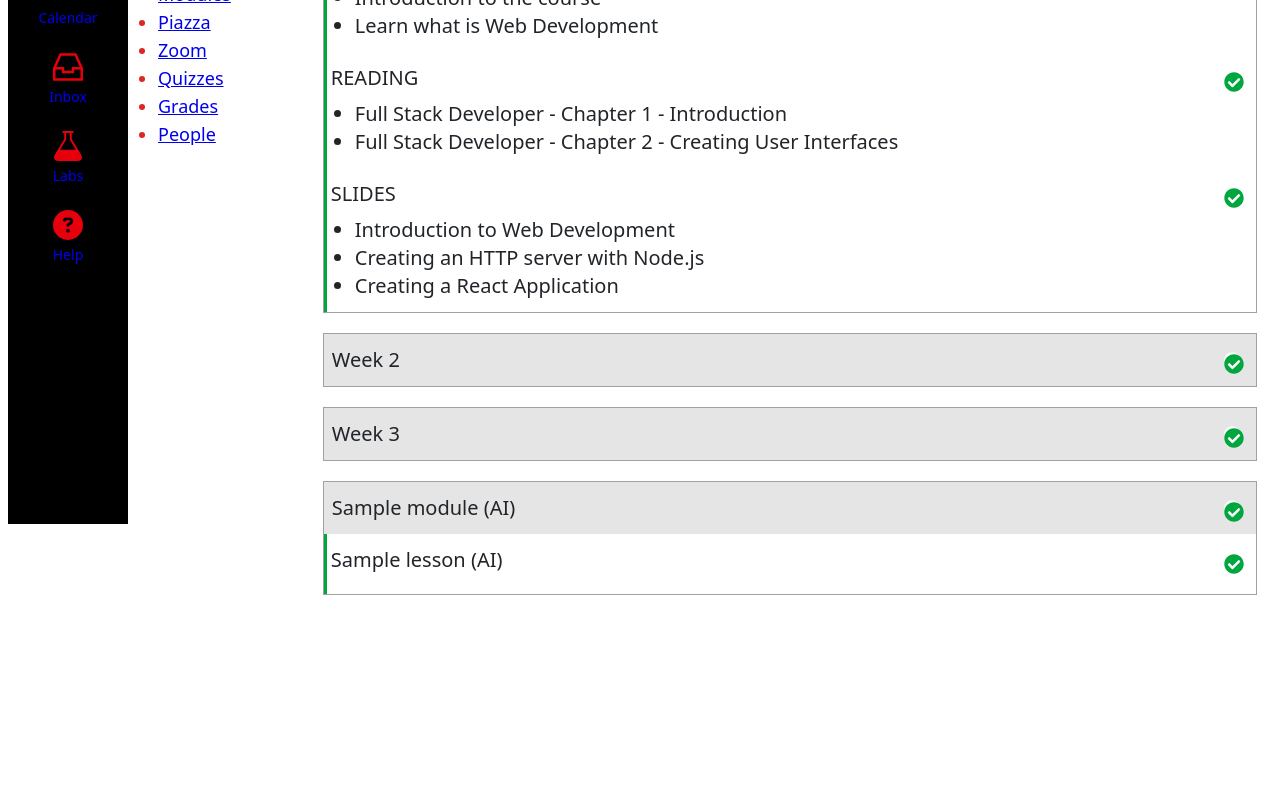
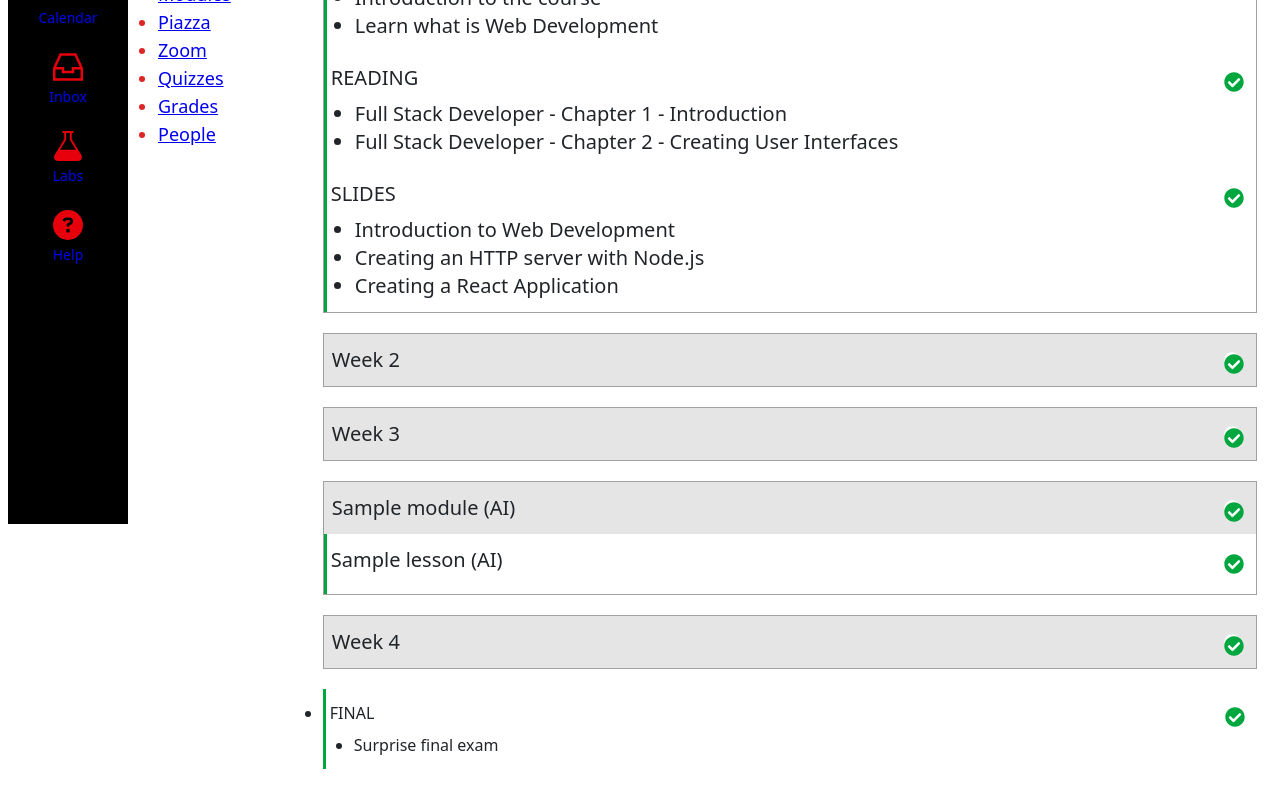
Before and after one commit to Jackerrigan/webdev-client, a Next.js app: page /courses/1/modules in a window 1280 px wide. Shown: the part 276-1076 px from the top of the page. Before the commit the page ends 906 px from the top, so only its background shows below. Built offline with nearby package versions, Linux system fonts and the light colour scheme.

Commit message:
modules on your own

```diff
--- a/app/(kambaz)/courses/[cid]/modules/page.tsx
+++ b/app/(kambaz)/courses/[cid]/modules/page.tsx
@@ -58,6 +58,10 @@ export default function Modules() {
         <Module title="Sample module (AI)">
           <Lesson title="Sample lesson (AI)" />
         </Module>
+        <Module title="Week 4" />
+        <Lesson title="FINAL">
+          <li className="wd-content-item">Surprise final exam</li>
+        </Lesson>
       </ul>
     </div>
   );
```
